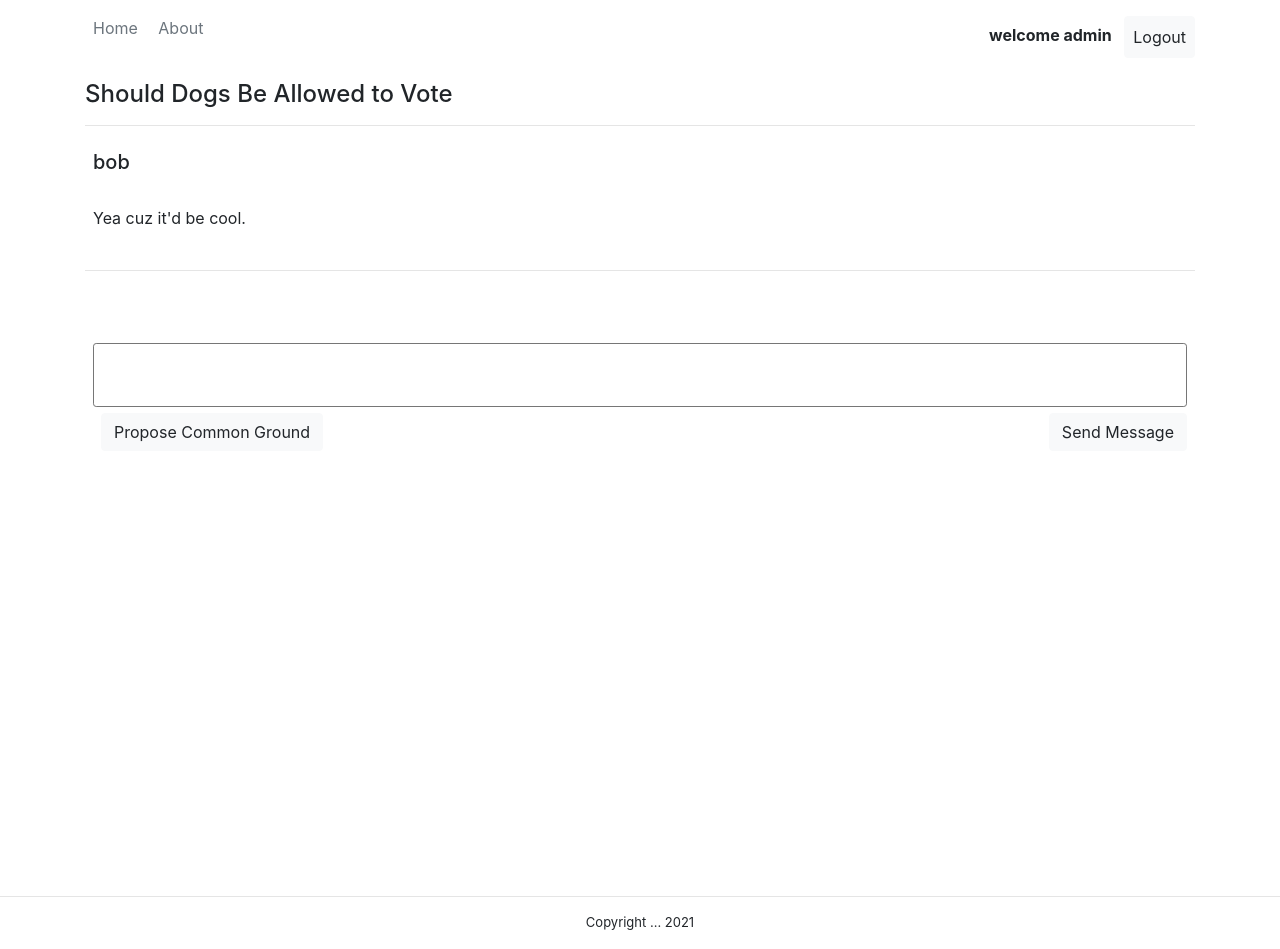
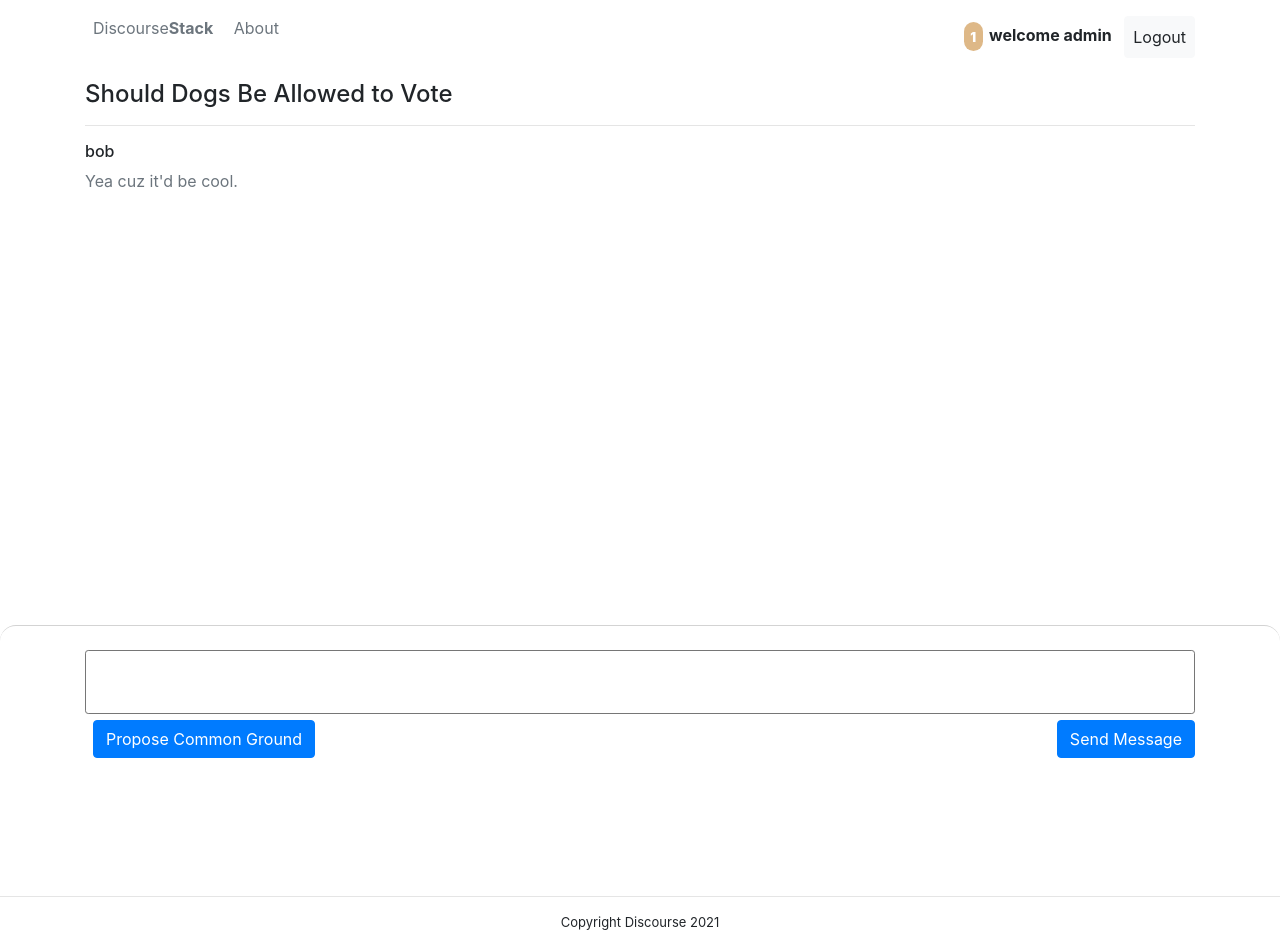
Before and after one commit to harkirat2021/discourse-heap, a Django app: page /discussions/discussion/1 in a window 1280 px wide. Run offline with Django 3.2, Linux system fonts and the light colour scheme; a user stored in the database is signed in; data comes from the database, SQL or seed files in the repository; both versions use the stored data as it was after the commit; some libraries are stand-ins or nearby versions.

Commit message:
fixed issues with discussion and added propose common ground - incomplete

```diff
--- a/discourseheap/discussions/templates/about.html
+++ b/discourseheap/discussions/templates/about.html
@@ -3,5 +3,8 @@
 {% load static %}
 
 {% block content %}
-    <p>about</p>
+    <div class="container">
+        <h4 style="text-align:center;">About ...</h4>
+        <p>qwertyuio</p>
+    </div>
 {% endblock %}
--- a/discourseheap/discussions/templates/base.html
+++ b/discourseheap/discussions/templates/base.html
@@ -4,7 +4,7 @@
 <!DOCTYPE html>
 <html lang="en">
     <head>
-        <title>HCI project</title>
+        <title>DiscourseStack</title>
         <meta charset="utf-8">
         <meta name="viewport" content="width=device-width, initial-scale=1">
         <link rel="stylesheet" type="text/css" href="{% static 'css/bootstrap.min.css' %}">
--- a/discourseheap/discussions/templates/discussion.html
+++ b/discourseheap/discussions/templates/discussion.html
@@ -7,28 +7,136 @@
     <h4>{{ discussion.event.title }}</h4>
     <hr/>
 
-    {% for message in messages %}
-        {% include 'message.html' with message=message %}
-    {% endfor %}
+    <div id="messages"></div>
 
     <br/>
 
-    <div class="message-div">
-        <br/>
-        <textarea></textarea>
-        <a style="float:left;" class="btn btn-light ml-2">Propose Common Ground</a>
-        <a style="float:right;" class="btn btn-light ml-2">Send Message</a>
-        <br/><br/><br/>
+    <p id="post-message" style="text-align:center;"></p>
+</div>
+
+{% if user.is_authenticated %}
+<br/><br/><br/>
+    <div class="send-message-div">
+        <div class="container">
+            <br/>
+            <textarea id="message-text"></textarea>
+            <button style="float:left;color:white;" class="btn btn-primary ml-2" onclick="sendMessage(true);">Propose Common Ground</button>
+            <button style="float:right;color:white;" class="btn btn-primary ml-2" onclick="sendMessage(false);">Send Message</button>
+            <br/><br/><br/>
+        </div>
     </div>
-</div>
+{% endif %}
+
 {% endblock %}
 
 {% block javascript %}
+
+<script>
+    $(document).ready(function(){
+        refreshMessages();
+    });
+
+    function sendMessage(isCommonGroundProposal) {
+        if (isCommonGroundProposal)  {
+            console.log("sdfdsf");
+            alert("You are proposing common ground. The other user must confirm to conclude this conversation");
+        }
+
+        if (document.getElementById("message-text").value==""||document.getElementById("message-text").value==" ") {return}
+        {% if request.user.is_authenticated %}
+            $.ajax({
+                url: "{% url 'post_message' discussion_pk=discussion.pk %}",
+                type: "POST",
+                data: {
+                    'csrfmiddlewaretoken': '{{ csrf_token }}',
+                    'isCommonGroundProposal':isCommonGroundProposal,
+                    "text": document.getElementById("message-text").value
+                },
+                dataType: 'json',
+                success: function (data) {
+                    if (data.wasPosted) {
+                        // refresh posts
+                        refreshMessages();
+                        // clear text, scrooll down,  and close form
+                        document.getElementById("message-text").value = "";
+                        togglePostViewForm(false);
+                        window.scroll(0, document.documentElement.offsetHeight);
+                    } else {
+                        var msg = document.getElementById("post-message");
+                        msg.style.color = 'red';
+                        msg.innerHTML = "Error sending message";
+                        console.log(error);
+                    }
+                },
+                error: function (request, status, error) {
+                    var msg = document.getElementById("post-message");
+                    msg.style.color = 'red';
+                    msg.innerHTML = "Error sending message";
+                    console.log(error);
+                }
+            });
+        {% else %}
+            var msg = document.getElementById("post-message");
+            msg.style.color = 'red';
+            msg.innerHTML = "You must sign in to post";
+        {% endif %}
+    }
+
+    function proposeCommonGround() {
+
+    }
+
+
+    // Get all the posts on this event
+    function refreshMessages() {
+        $.ajax({
+            url: "{% url 'get_discussion_messages' pk=discussion.pk %}",
+            data: {},
+            dataType: 'json',
+            success: function (data) {
+                displayMessages(data.messages);
+            }
+        });
+    }
+
+    // Display messages for this event
+    function displayMessages(messages) {
+        messagesHtml = "";
+
+        for (i = 0; i < messages.length; i++) {
+            if (messages[i].message_type == 0) {
+                messagesHtml += "<div>";
+            } else if (messages[i].message_type == 2) {
+                messagesHtml += "<hr/><div class='common-ground-proposal'><p style='text-align:center;color:lightgray;'>common groung proposal</p>";
+            }
+            if (i == 0 || i > 0 && messages[i-1].user != messages[i].user ) {
+                messagesHtml += "<h6>" + messages[i].user +"</h6>";
+            }
+            messagesHtml += "<p class='text-secondary'>" + messages[i].text + "</p>";
+
+            if (messages[i].message_type == 2) {
+                if (messages[i].user == "{{ request.user }}") {
+                    messagesHtml += "<p style='color:gray;'>(waiting for other user to accept or reject)</p>";
+                } else {
+                    messagesHtml += "<div style='float:right;'><button class='btn btn-primary ml-2'>accept</button><button class='btn btn-danger ml-2'>reject</button></div><br/><br/>";
+                }
+            }
+
+            if (i < messages.length - 1 && messages[i+1].user != messages[i].user ) {
+                messagesHtml += "<hr/>";
+            }
+            messagesHtml += "</div>";
+        }
+
+        document.getElementById("messages").innerHTML = messagesHtml;
+    }
+</script>
 
 {% endblock %}
 
 {#
     <script>
+        /*
         const discussionPk = "{{ discussion_pk }}";
 
         const chatSocket = new WebSocket(
@@ -63,5 +171,6 @@
             }));
             messageInputDom.value = '';
         };
+        */
     </script>
 #}
--- a/discourseheap/discussions/templates/footer.html
+++ b/discourseheap/discussions/templates/footer.html
@@ -1,3 +1,3 @@
 <div class="container" style="text-align: center;font-size: small;">
-    <p>Copyright ... 2021</p>
+    <p>Copyright Discourse 2021</p>
 </div>
--- a/discourseheap/discussions/templates/header.html
+++ b/discourseheap/discussions/templates/header.html
@@ -3,13 +3,13 @@
     <div class="container py-3">
 
         <div style="float:left;">
-            <a href="{% url 'home' %}" class="text-secondary p-2">Home</a>
+            <a href="{% url 'home' %}" class="text-secondary p-2">Discourse<b>Stack</b></a>
             <a href="{% url 'about' %}" class="text-secondary p-2">About</a>
         </div>
 
         <div style="float:right;">
             {% if request.user.is_authenticated %}
-                <b class="nav-head-button px-2">welcome {{ request.user }}</b>
+                <b class="nav-head-button px-2"><b class="common-ground-points">1</b>welcome {{ request.user }}</b>
                 <a href="{% url 'logout' %}" class="btn btn-light p-2">Logout</a>
             {% else %}
                 <a href="{% url 'login' %}" class="btn btn-light ml-2">Login</a>
--- a/discourseheap/discussions/templates/home.html
+++ b/discourseheap/discussions/templates/home.html
@@ -27,7 +27,9 @@
 
     <div class="container" style="text-align: center;">
         <h3>How it Works</h1>
-        <p>...</p>
+        <p>1. Enter an event</p>
+        <p>2. Post your view on the topic or repond to other views</p>
+        <p>3. When users find common ground, they both are awarded 1 point</p>
         <a href="{% url 'about' %}">More about us</a>
 
         <br/><br/><br/><br/>
--- a/discourseheap/discussions/urls.py
+++ b/discourseheap/discussions/urls.py
@@ -6,8 +6,12 @@ urlpatterns = [
     path('about', views.about, name="about"),
 
     path('event/<int:pk>', views.event, name="event"),
-    path('post-event/<int:event_pk>', views.post_view, name="post_view"),
+    path('post-view/<int:event_pk>', views.post_view, name="post_view"),
     path('get-event-posts/<int:pk>', views.get_event_posts, name="get_event_posts"),
 
+    path('join-discussion/<int:message_pk>', views.join_discussion, name="join_discussion"),
     path('discussion/<int:pk>', views.discussion, name="discussion"),
+
+    path('post-message/<int:discussion_pk>', views.post_message, name="post_message"),
+    path('get-discussion-messages/<int:pk>', views.get_discussion_messages, name="get_discussion_messages"),
 ]
--- a/discourseheap/discussions/views.py
+++ b/discourseheap/discussions/views.py
@@ -1,4 +1,4 @@
-from django.shortcuts import render, get_object_or_404
+from django.shortcuts import render, get_object_or_404, redirect
 from .models import *
 from django.http import HttpResponseRedirect, HttpResponse
 from django.forms.models import model_to_dict
@@ -6,40 +6,91 @@ from django.http import JsonResponse
 from django.contrib.auth.decorators import login_required
 import datetime
 
+# Utils...
+def get_messages_dict(messages):
+    messages_dict = [model_to_dict(m) for m in messages]
+    for i, m in enumerate(messages):
+        messages_dict[i]['pk'] = m.pk
+        messages_dict[i]['user'] = m.user.username
+    return messages_dict
+
+# Views...
 def home(request):
-    latest_event = Event.objects.order_by('start_date').first()
+    latest_event = Event.objects.order_by('start_date').last()
     return render(request, 'home.html', context={"event":latest_event})
 
 def about(request):
-    return render(request, 'welcome.html', context={})
+    return render(request, 'about.html', context={})
 
 def event(request, pk):
     event = get_object_or_404(Event, pk=pk)
-    messages = Message.objects.filter(event=event)
-    return render(request, 'event.html', context={"event":event, "messages":messages})
+    return render(request, 'event.html', context={"event":event})
 
 def get_event_posts(request, pk):
     event = get_object_or_404(Event, pk=pk)
-    messages = Message.objects.filter(event=event)
+    messages = Message.objects.filter(event=event, message_type=Message.INITIAL_VIEW).order_by("-date")
+
+    # Convert each message and its user to a dict
+    messages_dict = get_messages_dict(messages)
 
     data = {
-        "messages": [model_to_dict(m) for m in messages]
+        "messages": messages_dict
     }
     return JsonResponse(data)
 
 def post_view(request, event_pk):
     if request.POST and request.user.is_authenticated:
+        # Safety check for empty text
+        if request.POST['text'] == "" or request.POST['text'] == " ":
+            return JsonResponse({"wasPosted": False})
+
         event = get_object_or_404(Event, pk=event_pk)
         discussion = Discussion(event=event, creation_date=datetime.datetime.now())
         discussion.save()
-        message = Message(user=request.user, event=event, discussion=discussion, text=request.POST['text'], date=datetime.datetime.now())
+        message = Message(user=request.user, message_type=Message.INITIAL_VIEW, event=event, discussion=discussion, text=request.POST['text'], date=datetime.datetime.now())
         message.save()
 
         return JsonResponse({"wasPosted": True})
     return JsonResponse({"wasPosted": False})
+
+def join_discussion(request, message_pk):
+    message = get_object_or_404(Message, pk=message_pk)
+
+    # Create new discussion and copy message to it
+    discussion = Discussion(event=message.event, creation_date=datetime.datetime.now())
+    discussion.save()
+
+    message = Message(message_type=Message.DISCUSSION, user=message.user, event=message.event, discussion=discussion, text=message.text, date=message.date)
+    message.save()
+
+    return redirect('/discussions/discussion/' + str(discussion.pk))
 
 def discussion(request, pk):
     discussion = get_object_or_404(Discussion, pk=pk)
     messages = Message.objects.filter(discussion=discussion)
 
     return render(request, 'discussion.html', context={'discussion':discussion, 'messages':messages})
+
+def get_discussion_messages(request, pk):
+    discussion = get_object_or_404(Discussion, pk=pk)
+    messages = Message.objects.filter(discussion=discussion).order_by("date")
+
+    # Convert each message and its user to a dict
+    messages_dict = get_messages_dict(messages)
+
+    data = {
+        "messages": messages_dict
+    }
+    return JsonResponse(data)
+
+def post_message(request, discussion_pk):
+    if request.POST and request.user.is_authenticated:
+        # Safety check for empty text
+        if request.POST['text'] == "" or request.POST['text'] == " ":
+            return JsonResponse({"wasPosted": False})
+        discussion = get_object_or_404(Discussion, pk=discussion_pk)
+        message = Message(message_type=(Message.COMMON_GROUND_PROPOSAL if request.POST['isCommonGroundProposal']=='true' else Message.DISCUSSION), user=request.user, event=discussion.event, discussion=discussion, text=request.POST['text'], date=datetime.datetime.now())
+        message.save()
+
+        return JsonResponse({"wasPosted": True})
+    return JsonResponse({"wasPosted": False})
--- a/discourseheap/static/css/gr-styles.css
+++ b/discourseheap/static/css/gr-styles.css
@@ -58,8 +58,35 @@ textarea {
   padding: 1em;
 }
 
-.message-div {
+.send-message-div {
+  background-color: white;
+  border-radius: 1em;
+  position: fixed;
+  bottom: 0px;
+  width: 100%;
+  padding-bottom: 2em;
+  border-top: 1px solid lightgray;
+}
+
+.common-ground-proposal {
+  margin-bottom: 0.5em;
+  border-radius: 0.5em;
+}
+
+.common-ground-points {
+  background-color:burlywood;
+  font-size: small;
+  color: white;
+  margin: 0.5em;
   padding: 0.5em;
+  border-radius: 2em;
+}
+
+.modal {
+  width:60%;
+  background-color: aqua;
+  position: fixed;
+  top: 4em;
 }
 
 #snackbar {
```
Also changed, not shown: discourseheap/discussions/models.py (+5 -2 lines), discourseheap/discussions/templates/event.html (+22 -8 lines), discourseheap/discussions/templates/start_message.html (deleted, +0 -7 lines), discourseheap/db.sqlite3.
